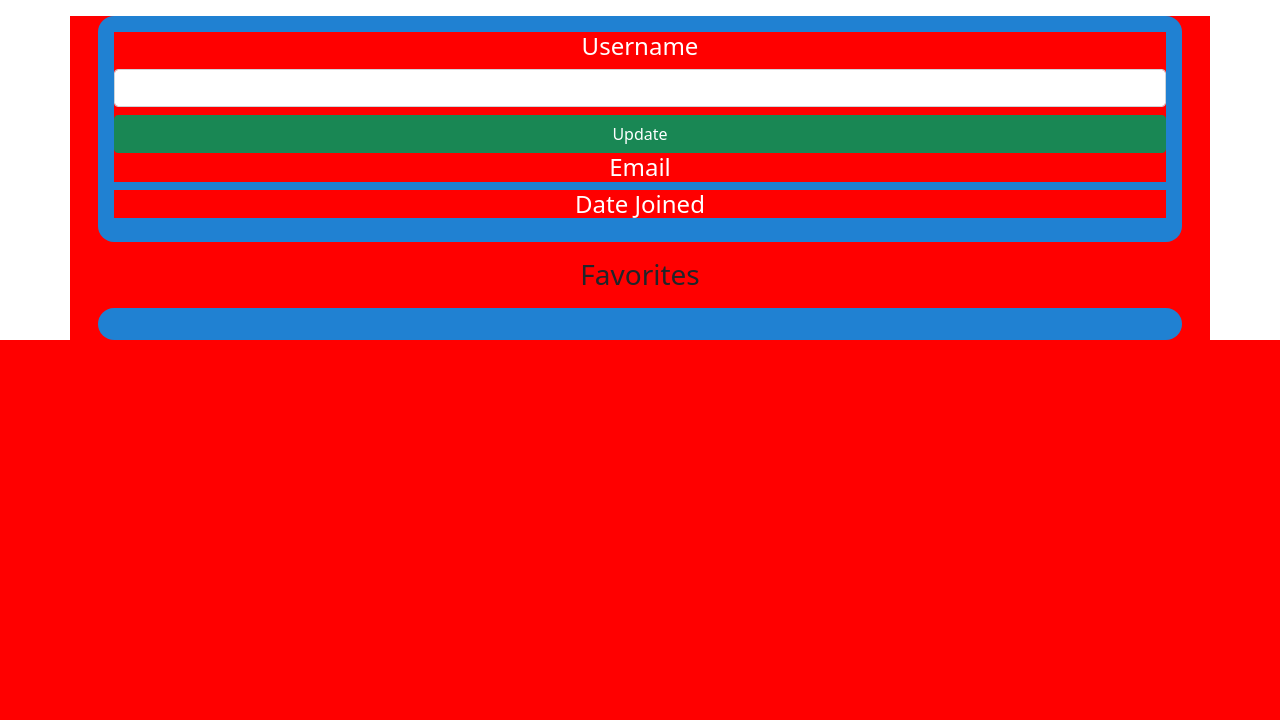
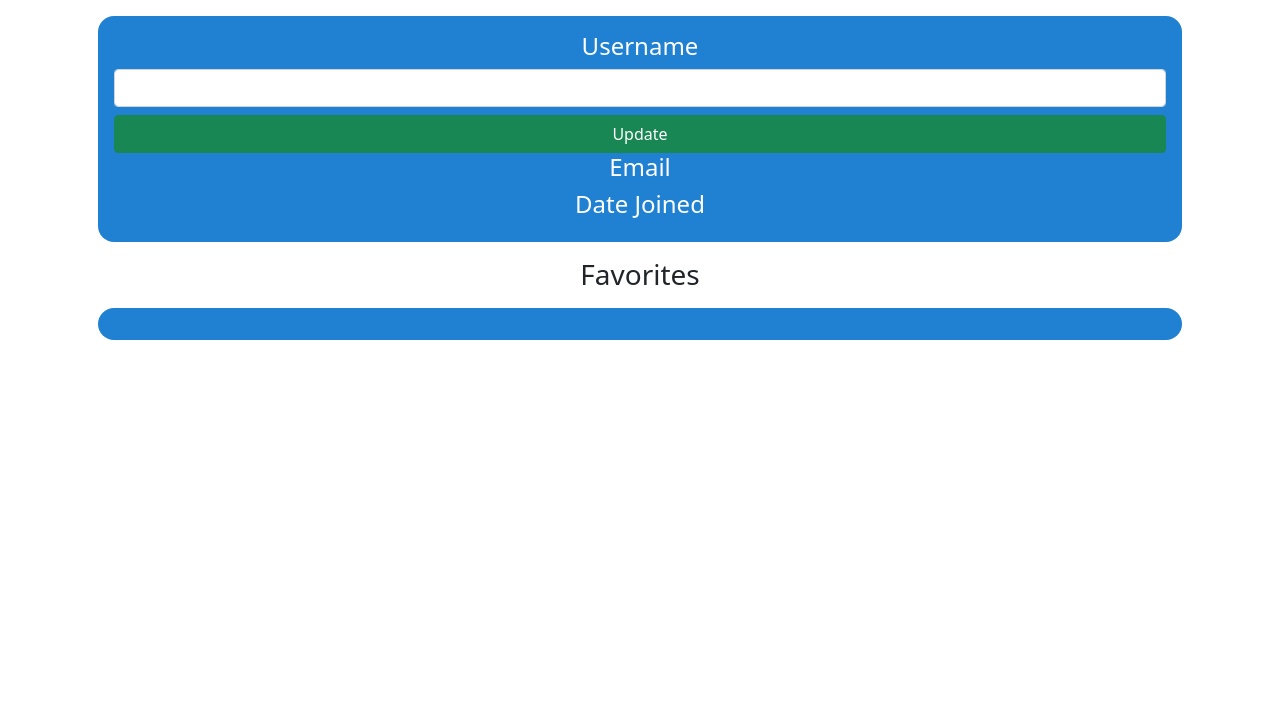
Before and after one commit to christianjaena/Weather-Weather-Lang, a website: page client/user/index.html in a window 1280 px wide. Shown: the part 80-800 px from the top of the page. Drawn offline with nearby package versions, Linux system fonts and the light colour scheme; no server answers.

Commit message:
removed responsive css markers

```diff
--- a/client/user/styles.css
+++ b/client/user/styles.css
@@ -95,21 +95,12 @@ h3 {
 }
 /*	Small devices Tablets (≥768px) */
 @media only screen and (min-width: 768px) {
-  * {
-    background-color: yellow;
-  }
 }
 
 /* Medium devices Desktops (≥992px) */
 @media only screen and (min-width: 992px) {
-  * {
-    background-color: blue;
-  }
 }
 
 /* Large devices Desktops (≥1200px) */
 @media only screen and (min-width: 1200px) {
-  * {
-    background-color: red;
-  }
 }
```
